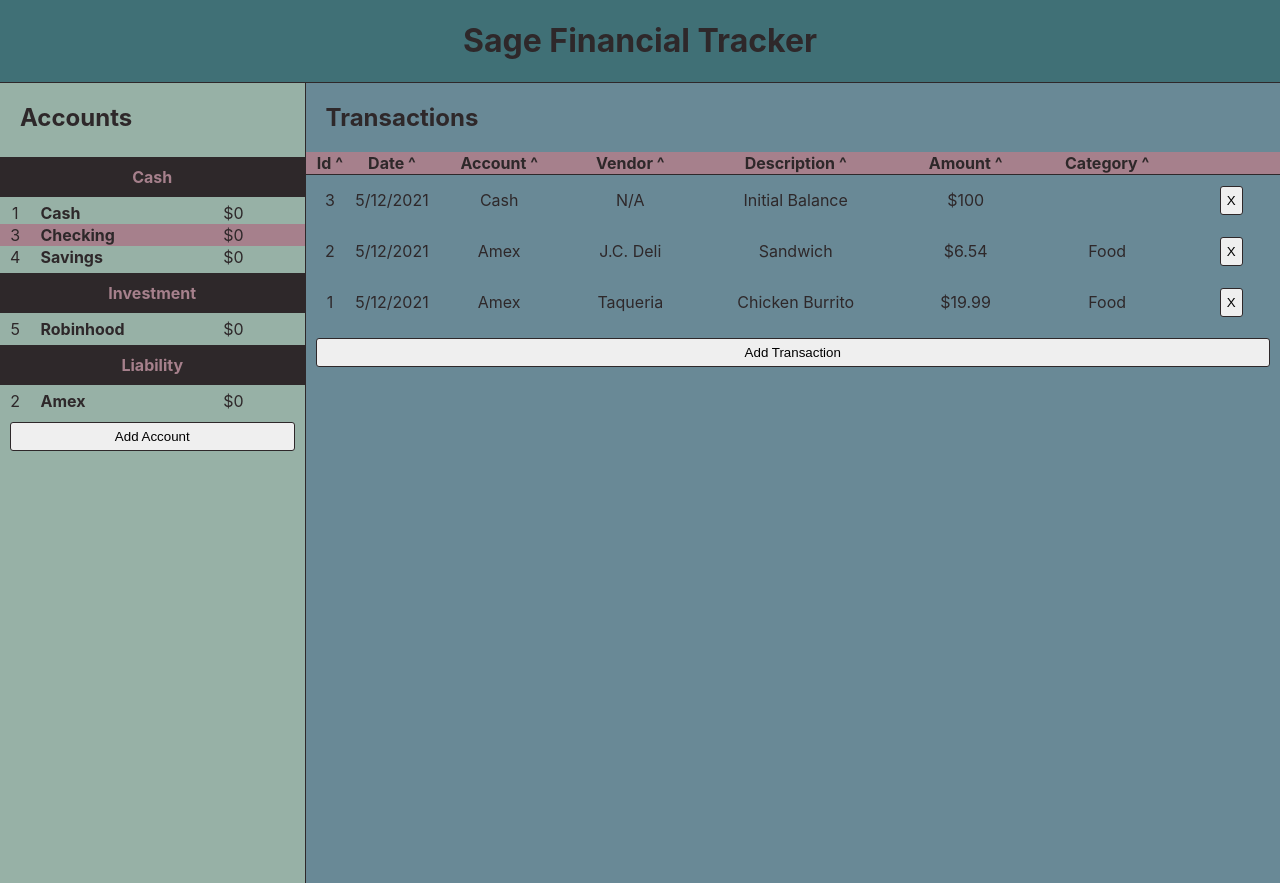
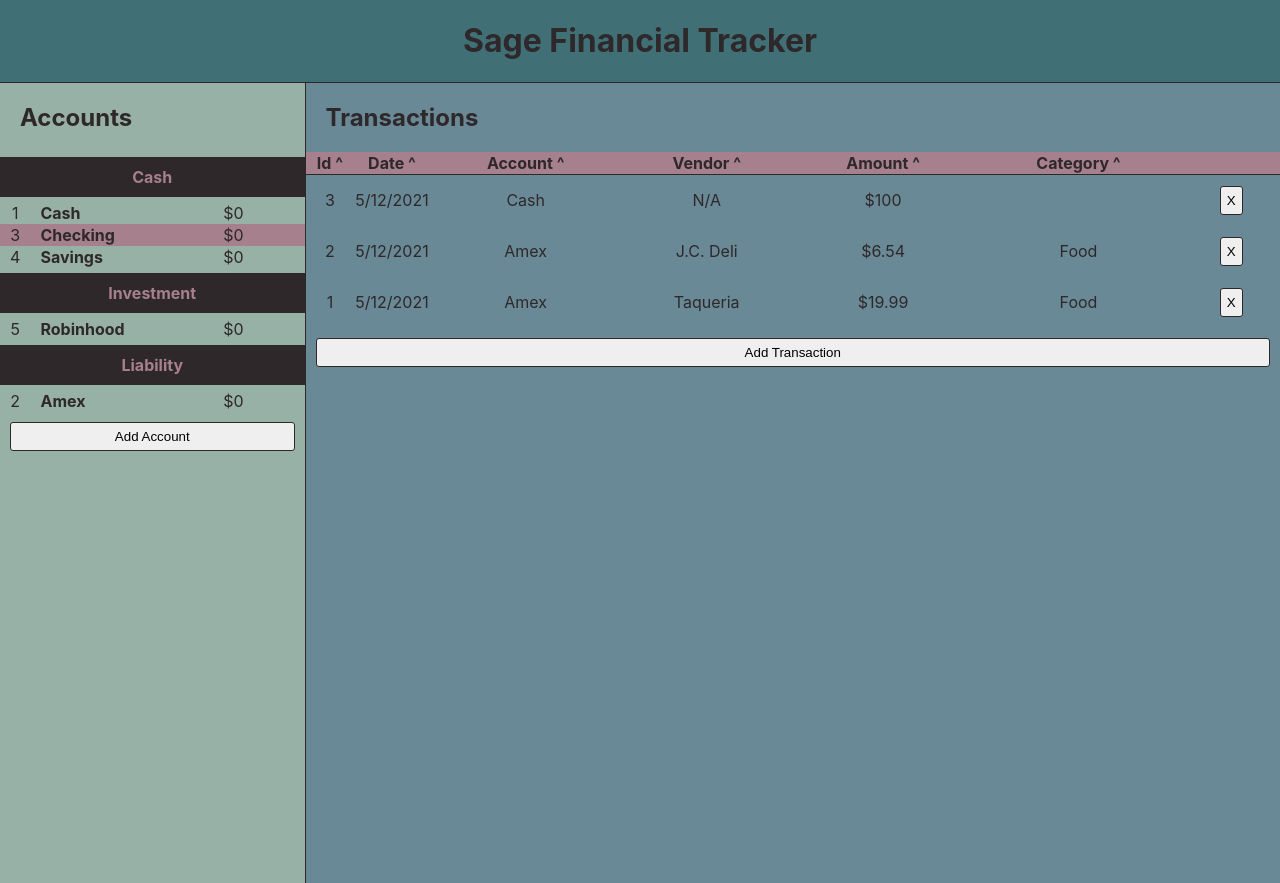
Before and after one commit to rogebrd/sage, a React (Create React App) app in the folder desktop/: page / in a window 1280 px wide. Built offline with nearby package versions, Linux system fonts and the light colour scheme.

Commit message:
[Desktop] Remove transaction description field

```diff
--- a/desktop/src/components/accountTable.tsx
+++ b/desktop/src/components/accountTable.tsx
@@ -8,6 +8,10 @@ type AccountTableProps = {
 }
 
 export const AccountTable: FunctionComponent<AccountTableProps> = ({ accounts, selectAccountCallback }) => {
+
+    const sortAccounts = (account_one: Account, account_two: Account) => {
+        return account_two.balance - account_one.balance;
+    }
     return (
         <div className="account-table">
 
@@ -17,7 +21,7 @@ export const AccountTable: FunctionComponent<AccountTableProps> = ({ accounts, s
             <table>
                 <tbody>
                     {
-                        accounts.filter((account) => (account.type === 'Cash')).map((account, index) => (
+                        accounts.filter((account) => (account.type === 'Cash')).sort(sortAccounts).map((account, index) => (
                             <AccountTableRow key={index} account={account} selectAccountCallback={selectAccountCallback} />
                         ))
                     }
@@ -29,7 +33,7 @@ export const AccountTable: FunctionComponent<AccountTableProps> = ({ accounts, s
             <table>
                 <tbody>
                     {
-                        accounts.filter((account) => (account.type === 'Investment')).map((account, index) => (
+                        accounts.filter((account) => (account.type === 'Investment')).sort(sortAccounts).map((account, index) => (
                             <AccountTableRow key={index} account={account} selectAccountCallback={selectAccountCallback} />
                         ))
                     }
@@ -41,7 +45,7 @@ export const AccountTable: FunctionComponent<AccountTableProps> = ({ accounts, s
             <table>
                 <tbody>
                     {
-                        accounts.filter((account) => (account.type === 'Liability')).map((account, index) => (
+                        accounts.filter((account) => (account.type === 'Liability')).sort(sortAccounts).map((account, index) => (
                             <AccountTableRow key={index} account={account} selectAccountCallback={selectAccountCallback} />
                         ))
                     }
--- a/desktop/src/components/addTransactionModal.tsx
+++ b/desktop/src/components/addTransactionModal.tsx
@@ -14,7 +14,6 @@ export const AddTransactionModal: FunctionComponent<AddTransactionModalProps> =
     const [transactionDate, setTransactionDate] = React.useState(new Date());
     const [transactionVendor, setTransactionVendor] = React.useState("");
     const [transactionAccountIndex, setTransactionAccountIndex] = React.useState(0);
-    const [transactionDescription, setTransactionDescription] = React.useState("");
     const [transactionAmount, setTransactionAmount] = React.useState(0.00);
     const [transactionCategory, setTransactionCategory] = React.useState("");
 
@@ -25,7 +24,6 @@ export const AddTransactionModal: FunctionComponent<AddTransactionModalProps> =
             date: transactionDate,
             vendor: transactionVendor,
             accountIndex: transactionAccountIndex,
-            description: transactionDescription,
             amount: transactionAmount,
             category: transactionCategory
         }
@@ -38,7 +36,6 @@ export const AddTransactionModal: FunctionComponent<AddTransactionModalProps> =
         setTransactionDate(new Date());
         setTransactionVendor("");
         setTransactionAccountIndex(0);
-        setTransactionDescription("");
         setTransactionAmount(0.00);
         setTransactionCategory("");
     }
@@ -62,8 +59,6 @@ export const AddTransactionModal: FunctionComponent<AddTransactionModalProps> =
                                 )
                             }
                         </select>
-                        <label>Description: </label>
-                        <input id="transactionDescription" type="text" value={transactionDescription} onChange={(change) => setTransactionDescription(change.target.value)}></input>
                         <label>Amount: </label>
                         <input id="transactionAmount" type="number" value={transactionAmount} onChange={(change) => setTransactionAmount(parseFloat(change.target.value))}></input>
                         <label>Category: </label>
--- a/desktop/src/components/transactionTable.tsx
+++ b/desktop/src/components/transactionTable.tsx
@@ -61,11 +61,6 @@ export const TransactionTable: FunctionComponent<TransactionTableProps> = ({ acc
             value_two = transaction_two.vendor;
         }
 
-        if (sorter.startsWith("description")) {
-            value_one = transaction_one.description;
-            value_two = transaction_two.description;
-        }
-
         if (sorter.startsWith("amount")) {
             value_one = transaction_one.amount;
             value_two = transaction_two.amount;
@@ -94,7 +89,6 @@ export const TransactionTable: FunctionComponent<TransactionTableProps> = ({ acc
                     <th className="transaction-table__header--date">Date <span onClick={() => updateSorter("date")} >^</span></th>
                     <th className="transaction-table__header--account">Account <span onClick={() => updateSorter("account")} >^</span></th>
                     <th className="transaction-table__header--vendor">Vendor <span onClick={() => updateSorter("vendor")} >^</span></th>
-                    <th className="transaction-table__header--description">Description <span onClick={() => updateSorter("description")} >^</span></th>
                     <th className="transaction-table__header--amount">Amount <span onClick={() => updateSorter("amount")} >^</span></th>
                     <th className="transaction-table__header--category">Category <span onClick={() => updateSorter("category")} >^</span></th>
                     <th className="transaction-table__header--options"></th>
@@ -102,7 +96,7 @@ export const TransactionTable: FunctionComponent<TransactionTableProps> = ({ acc
             </thead>
             <tbody>
                 {
-                    transactions.sort(sortTransactions).filter(filterTransactions).map((transaction, index) => (
+                    transactions.filter(filterTransactions).sort(sortTransactions).map((transaction, index) => (
                         <tr key={index} className="transaction-table__row">
                             <td className="transaction-table__row--id">
                                 {transaction.id}
@@ -115,9 +109,6 @@ export const TransactionTable: FunctionComponent<TransactionTableProps> = ({ acc
                             </td>
                             <td className="transaction-table__row--vendor">
                                 {transaction.vendor}
-                            </td>
-                            <td className="transaction-table__row--description">
-                                {transaction.description}
                             </td>
                             <td className="transaction-table__row--amount">
                                 ${transaction.amount}
--- a/desktop/src/pages/home.tsx
+++ b/desktop/src/pages/home.tsx
@@ -68,7 +68,6 @@ export const HomePage: FunctionComponent = () => {
                 date: new Date(),
                 vendor: "Taqueria",
                 accountIndex: 1,
-                description: "Chicken Burrito",
                 amount: 19.99,
                 category: "Food",
             },
@@ -77,7 +76,6 @@ export const HomePage: FunctionComponent = () => {
                 date: new Date(),
                 vendor: "J.C. Deli",
                 accountIndex: 1,
-                description: "Sandwich",
                 amount: 6.54,
                 category: "Food",
             },
@@ -86,7 +84,6 @@ export const HomePage: FunctionComponent = () => {
                 date: new Date(),
                 vendor: "N/A",
                 accountIndex: 0,
-                description: "Initial Balance",
                 amount: 100.00,
                 category: "",
             }
--- a/desktop/src/types/transaction.tsx
+++ b/desktop/src/types/transaction.tsx
@@ -3,7 +3,6 @@ export type Transaction = {
     date: Date,
     vendor: string,
     accountIndex: number,
-    description: string,
     amount: number,
     category?: string,
 }
```
